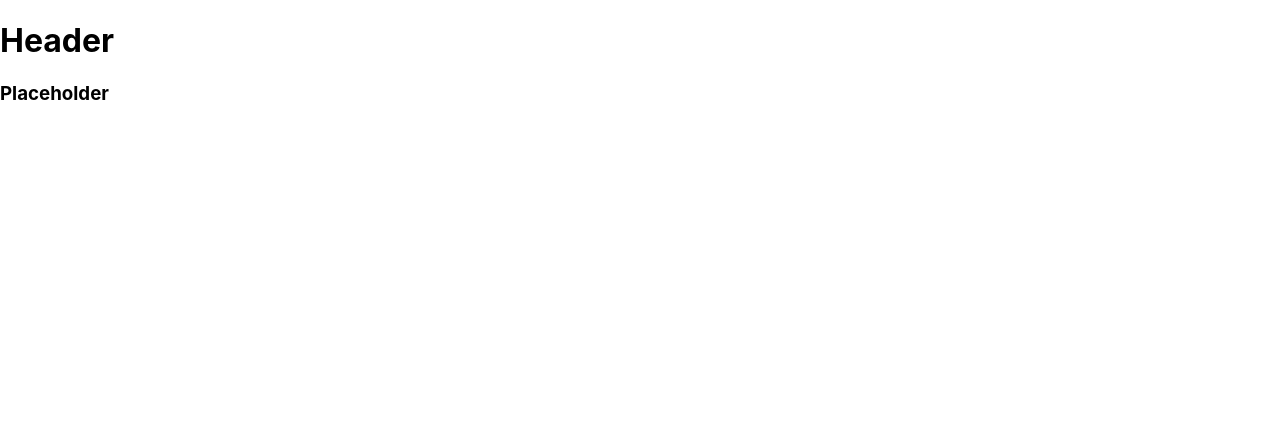
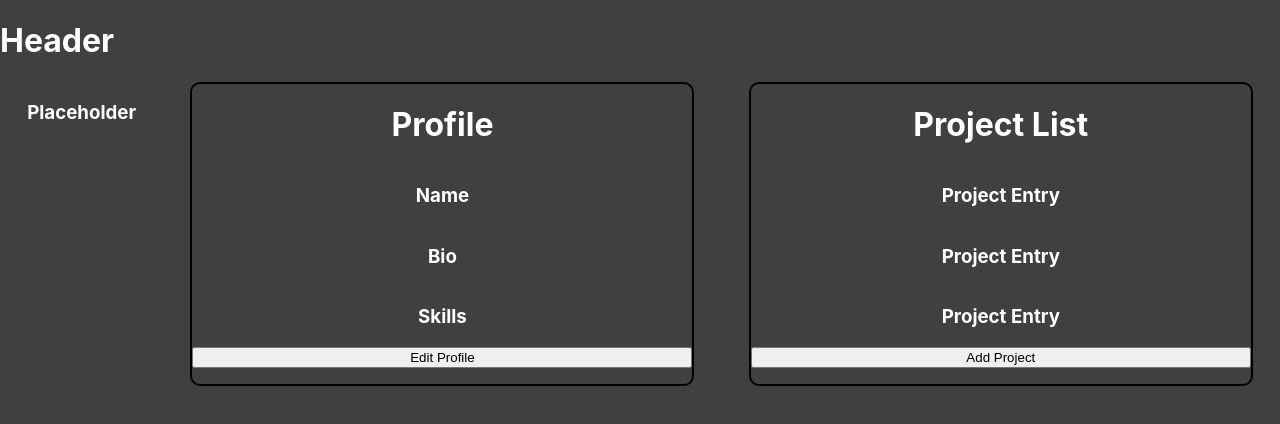
Before and after one commit to jfpalchak/nosql-react-portfolio, a React (Create React App) app: page / in a window 1280 px wide. Shown: the top 424 px of the page. Built offline with nearby package versions, Linux system fonts and the light colour scheme.

Commit message:
display splash page on default; WIP: toggle state to display edit form
Co-authored-by: Joey Palchak <joey.palchak@gmail.com>
Co-authored-by: Onur Kaymak <onurkaymak@outlook.com>

```diff
--- a/src/components/Header.tsx
+++ b/src/components/Header.tsx
@@ -1,7 +1,11 @@
 import React from "react";
 
 const Header = () => {
-  return <h1>Header</h1>;
+  return (
+    <React.Fragment>
+      <h1>Header</h1>
+    </React.Fragment>
+  );
 };
 
 export default Header;
--- a/src/components/PortfolioControl.tsx
+++ b/src/components/PortfolioControl.tsx
@@ -1,14 +1,44 @@
-import React from "react";
-import LoginPage from "./LoginPage";
+import React, { useState } from "react";
 import Profile from "./Profile";
 import ProjectList from "./ProjectList";
+import Card from "./Utils/Card";
+import ProfileEditForm from "./ProfileEditForm";
+import ProjectNewForm from "./ProjectNewForm";
+import ProjectEditForm from "./ProjectEditForm";
 
 const PortfolioControl = () => {
+  // State slices controlled by useState
+  const [profileEdit, setProfileEdit] = useState(false);
+  const [projectListVisible, setProjectListVisible] = useState(true);
+
+  // Functions
+
+  // Conditional rendering
+  let currentlyVisibleState = null;
+  currentlyVisibleState = (
+    <>
+      <div className="container">
+        <Profile />
+        <ProjectList />
+      </div>
+    </>
+  );
+
+  // let currentlyShownCard = null;
+
   return (
-    <React.Fragment>
+    // Rendering Components; passing in props (functions & state)
+    <main style={mainStyle}>
       <h3>Placeholder</h3>
-    </React.Fragment>
+      <Card>{profileEdit ? <ProfileEditForm /> : <Profile />}</Card>
+      <Card>{projectListVisible ? <ProjectList /> : <ProjectNewForm />}</Card>
+    </main>
   );
 };
 
+const mainStyle = {
+  display: "flex",
+  justifyContent: "space-around",
+};
+
 export default PortfolioControl;
--- a/src/components/Profile.tsx
+++ b/src/components/Profile.tsx
@@ -7,7 +7,7 @@ const Profile = () => {
       <h3>Name</h3>
       <h3>Bio</h3>
       <h3>Skills</h3>
-      <p>Edit Button</p>
+      <button>Edit Profile</button>
     </React.Fragment>
   );
 };
--- a/src/components/ProfileEditForm.tsx
+++ b/src/components/ProfileEditForm.tsx
@@ -1,14 +1,23 @@
 import React from "react";
 
-const ProfileEditForm = () => {
+type FormEvent = React.FormEvent<HTMLFormElement>;
+
+const ProfileEditForm = (props: object) => {
+  const editProfile = (e: FormEvent) => {
+    e.preventDefault();
+  };
+
   return (
     <React.Fragment>
-      <h3>Edit Profile Form - Placeholder</h3>
-      <form>
-        <input type="text" name="name" placeholder="Profile Name." />
-        <input type="text" name="bio" placeholder="Profile Bio." />
-        <input type="text" name="skills" placeholder="Profile Skills." />
-        <button type="submit">Edit Profile</button>
+      <h1>Edit Profile Form</h1>
+      <form onSubmit={editProfile}>
+        <input type="text" name="name" placeholder="Profile Name" />
+        <br />
+        <input type="text" name="bio" placeholder="Profile Bio" />
+        <br />
+        <input type="text" name="skills" placeholder="Profile Skills" />
+        <br />
+        <button type="submit">Update Profile</button>
       </form>
     </React.Fragment>
   );
--- a/src/components/ProjectList.tsx
+++ b/src/components/ProjectList.tsx
@@ -7,7 +7,7 @@ const ProjectList = () => {
       <h3>Project Entry</h3>
       <h3>Project Entry</h3>
       <h3>Project Entry</h3>
-      <p>Button: Add Project</p>
+      <button> Add Project</button>
     </React.Fragment>
   );
 };
--- /dev/null
+++ b/src/components/Utils/Card.css
@@ -0,0 +1,11 @@
+.card-container {
+  height: 300px;
+  width: 500px;
+  background-color: #404040;
+  border: solid black 2px;
+  border-radius: 10px;
+
+  display: flex;
+  flex-direction: column;
+  text-align: center;
+}
--- /dev/null
+++ b/src/components/Utils/Card.tsx
@@ -0,0 +1,12 @@
+import React from "react";
+import "./Card.css";
+
+type CardProps = {
+  children: React.ReactNode;
+};
+
+const Card = (props: CardProps) => {
+  return <div className="card-container">{props.children}</div>;
+};
+
+export default Card;
--- a/src/index.css
+++ b/src/index.css
@@ -1,13 +1,13 @@
 body {
   margin: 0;
-  font-family: -apple-system, BlinkMacSystemFont, 'Segoe UI', 'Roboto', 'Oxygen',
-    'Ubuntu', 'Cantarell', 'Fira Sans', 'Droid Sans', 'Helvetica Neue',
+  font-family: -apple-system, BlinkMacSystemFont, "Segoe UI", "Roboto", "Oxygen", "Ubuntu", "Cantarell", "Fira Sans", "Droid Sans", "Helvetica Neue",
     sans-serif;
   -webkit-font-smoothing: antialiased;
   -moz-osx-font-smoothing: grayscale;
+  background-color: #404040;
+  color: #ffffff;
 }
 
 code {
-  font-family: source-code-pro, Menlo, Monaco, Consolas, 'Courier New',
-    monospace;
+  font-family: source-code-pro, Menlo, Monaco, Consolas, "Courier New", monospace;
 }
```
Also changed, not shown: src/components/Utils/Button.css (added, +16 -0 lines), src/components/Utils/Button.tsx (added, +14 -0 lines).
